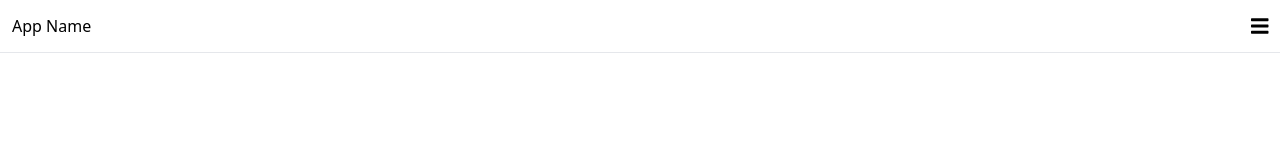
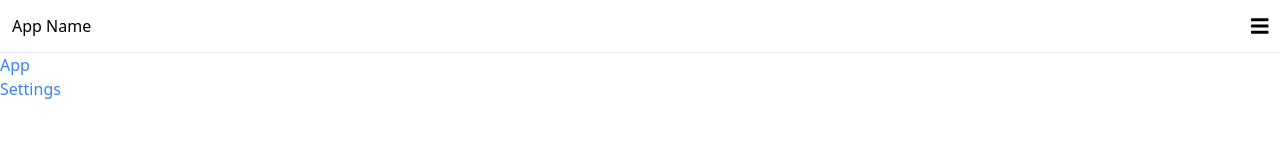
Before and after one commit to KurtPrice/ReactSkeleton, a React (Create React App) app: page / in a window 1280 px wide. Shown: the top 160 px of the page. Built offline with nearby package versions, Linux system fonts and the light colour scheme.

Commit message:
Add text to links

```diff
--- a/src/App.js
+++ b/src/App.js
@@ -16,10 +16,10 @@ function App() {
         <Router>
           <ul>
             <li>
-              <Link to="/" className="text-blue-500"></Link>
+              <Link to="/" className="text-blue-500">App</Link>
             </li>
             <li>
-              <Link to="/settings" className="text-blue-500"></Link>
+              <Link to="/settings" className="text-blue-500">Settings</Link>
             </li>
           </ul>
         </Router>
```
